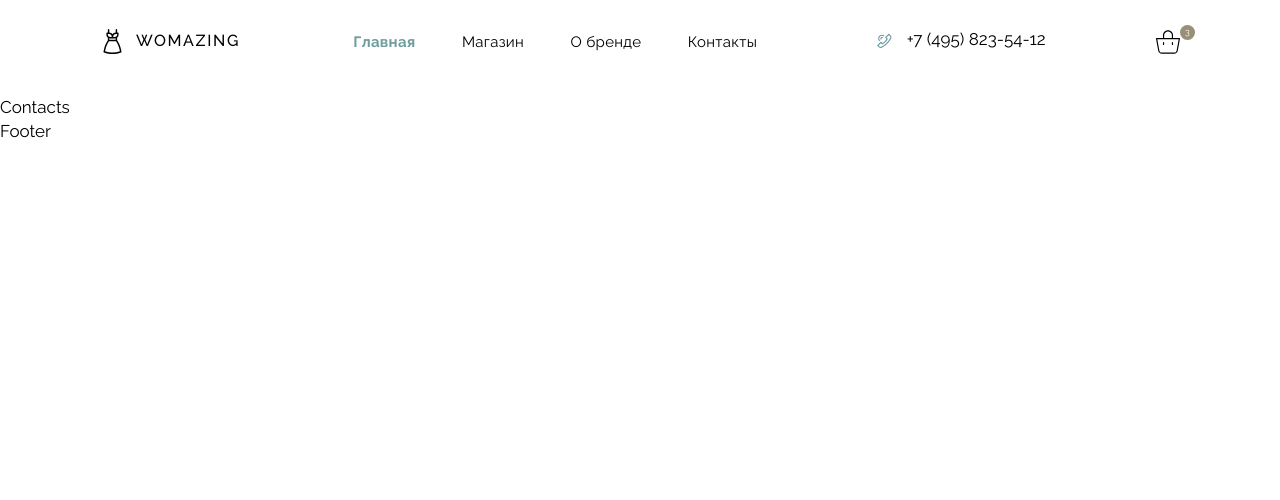
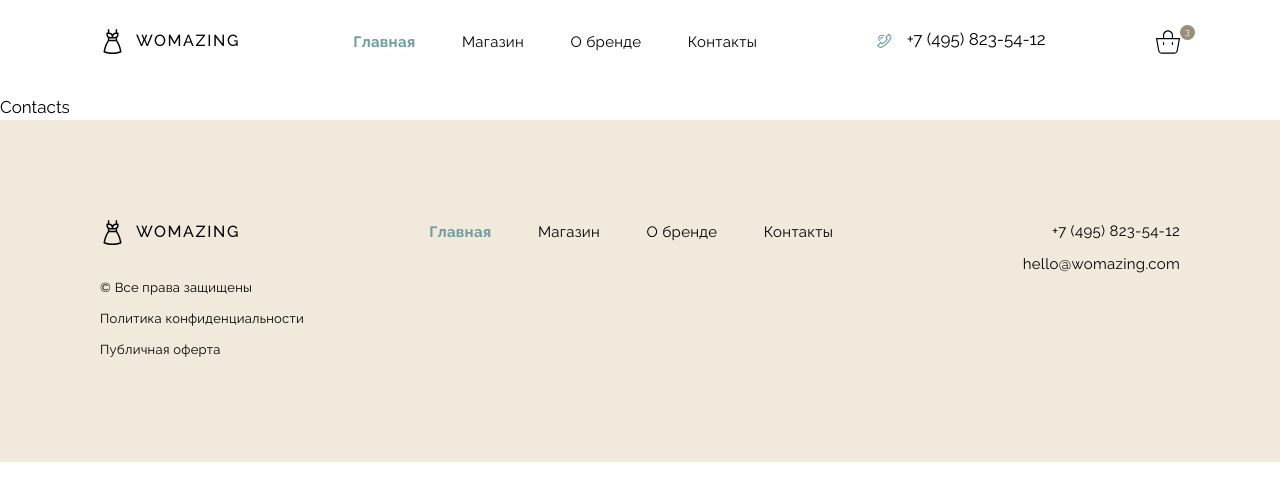
Before and after one commit to OksanaZhuravel/Womazing, a React (Vite) app: page /contacts in a window 1280 px wide. Shown: the top 500 px of the page. Built offline with nearby package versions, Linux system fonts and the light colour scheme.

Commit message:
add footer

```diff
--- a/src/components/Footer/Footer.scss
+++ b/src/components/Footer/Footer.scss
@@ -0,0 +1,49 @@
+.footer {
+  background-color: $colorPearl;
+  &__container {
+    padding-top: 100px;
+    padding-bottom: 100px;
+  }
+  &__wrap,
+  &__bottom {
+    display: flex;
+    justify-content: space-between;
+    align-items: flex-start;
+  }
+
+  &__logo {
+  }
+
+  &__menu {
+  }
+
+  &__contact {
+  }
+  &__copy {
+    display: flex;
+    flex-flow: column;
+    gap: 6px;
+  }
+  &__link {
+    transition: color 0.5s ease 0s;
+    &:hover {
+      color: $colorAccent;
+    }
+  }
+  &__text {
+    font-size: 13px;
+    letter-spacing: 0.26px;
+  }
+}
+//==========================================================================================================================================
+.contact-footer {
+  display: flex;
+  flex-direction: column;
+  gap: 9px;
+  justify-content: center;
+  align-items: flex-end;
+  &__text {
+    font-size: 15px;
+    letter-spacing: 0.3px;
+  }
+}
--- a/src/components/Footer/Footer.tsx
+++ b/src/components/Footer/Footer.tsx
@@ -1,4 +1,29 @@
+import { Link } from "react-router-dom";
+import Logo from "../Logo/Logo";
+import NavBar from "../NavBar/NavBar";
+
+
 const Footer = () => {
-  return <div>Footer</div>;
+  return (
+    <footer className='footer'>
+      <div className='footer__container'>
+        <div className="footer__wrap">
+          <Logo className='footer__logo' />
+          <NavBar className='footer__menu' />
+          <div className='footer__contact contact-footer'>
+            <span className='contact-footer__text'>+7 (495) 823-54-12</span>
+            <a className='contact-footer__text' href="mailto:hello@womazing.com">hello@womazing.com</a>
+          </div>
+        </div>
+        <div className="footer__bottom">
+          <div className="footer__copy">
+            <p className="footer__text">&copy;&nbsp;Все права защищены</p>
+            <Link to="/" className="footer__link"><span className="footer__text">Политика конфиденциальности</span></Link>
+            <Link to="/" className="footer__link"><span className="footer__text">Публичная оферта</span></Link>
+          </div>
+        </div>
+      </div>
+    </footer>
+  );
 };
 export default Footer;
--- a/src/components/Header/Header.tsx
+++ b/src/components/Header/Header.tsx
@@ -1,15 +1,16 @@
 import CartHeader from './CartHeader/CartHeader';
-import Logo from './Logo/Logo';
-import NavBar from './NavBar/NavBar';
+import Logo from '../Logo/Logo';
+import NavBar from '../NavBar/NavBar';
 import PhoneHeader from './PhoneHeader/PhoneHeader';
+
 
 const Header = () => {
   return (
     <header className='header'>
       <div className='header__container'>
-        <Logo />
-        <NavBar />
-        <PhoneHeader />
+        <Logo className='header__logo' />
+        <NavBar className='header__menu' />
+        <PhoneHeader className='header__phone' />
         <CartHeader />
       </div>
     </header>
--- a/src/components/Header/PhoneHeader/PhoneHeader.scss
+++ b/src/components/Header/PhoneHeader/PhoneHeader.scss
@@ -3,7 +3,7 @@
   justify-content: center;
   align-items: flex-start;
   gap: 9px;
-  &:hover {
+  &.header__phone:hover {
     & .phone-header__icon {
       background-color: $colorAccent;
       path {
--- a/src/components/Header/PhoneHeader/PhoneHeader.tsx
+++ b/src/components/Header/PhoneHeader/PhoneHeader.tsx
@@ -10,7 +10,7 @@ interface formDataProps {
   email: string;
   phone: string;
 }
-const PhoneHeader = () => {
+const PhoneHeader = ({ className }: { className: string }) => {
   const [isModalOpen, setIsModalOpen] = useState(false);
   const [isFormSubmitted, setIsFormSubmitted] = useState(false);
   const showModal = () => {
@@ -28,7 +28,7 @@ const PhoneHeader = () => {
 
   return (
     <>
-      <div className='header__phone phone-header' onClick={showModal}>
+      <div className={`${className} phone-header`} onClick={showModal}>
         <span className='phone-header__icon'>
           <Phone />
         </span>
--- a/src/components/Header/Logo/Logo.tsx
+++ b/src/components/Logo/Logo.tsx
@@ -1,9 +1,9 @@
 import { Link } from 'react-router-dom';
-import LogoSVG from './../../Icon/LogoSvg';
+import LogoSVG from '../Icon/LogoSvg';
 
-const Logo = () => {
+const Logo = ({ className }: { className: string }) => {
   return (
-    <Link to='/' className='header__logo logo'>
+    <Link to='/' className={`${className} logo`}>
       <span className='logo__img'>
         <LogoSVG />
       </span>
--- a/src/components/Header/NavBar/NavBar.tsx
+++ b/src/components/NavBar/NavBar.tsx
@@ -8,11 +8,11 @@ const menuItem = [
   { id: 4, path: '/contacts', text: 'Контакты' },
 ];
 
-const NavBar = () => {
+const NavBar = ({ className }: { className: string }) => {
   const [selectedIndex, setSelectedIndex] = useState(1);
 
   return (
-    <nav className='header__menu menu'>
+    <nav className={`${className} menu`}>
       <ul className='menu__list'>
         {menuItem.map((item) => (
           <li
--- a/src/index.scss
+++ b/src/index.scss
@@ -1,7 +1,7 @@
 @import './styles/base';
 @import './components/Header/Header';
-@import './components/Header/Logo/Logo';
-@import './components/Header/NavBar/NavBar';
+@import './components/Logo/Logo';
+@import './components/NavBar/NavBar';
 @import './components/Header/PhoneHeader/PhoneHeader';
 @import './components/Header/CartHeader/CartHeader';
 @import './components/UI/Modal/Modal';
--- a/src/styles/base.scss
+++ b/src/styles/base.scss
@@ -95,12 +95,15 @@ $mobileSmall: 479.98px; //em(479.98)
     font-size: 17px;
     line-height: 138.9%; /* 23.613px */
     letter-spacing: 0.34px;
+    transition: color 0.5s ease 0s;
   }
   &--outline {
     background-color: transparent;
     border: 1px solid $colorAccent;
     &:hover {
-      background-color: transparent;
+      & .button__text {
+        color: $colorWrite;
+      }
     }
     & .button__text {
       color: $colorAccent;
```
Also changed, not shown: src/components/Logo/Logo.scss (renamed from src/components/Header/Logo/Logo.scss), src/components/NavBar/NavBar.scss (renamed from src/components/Header/NavBar/NavBar.scss).
